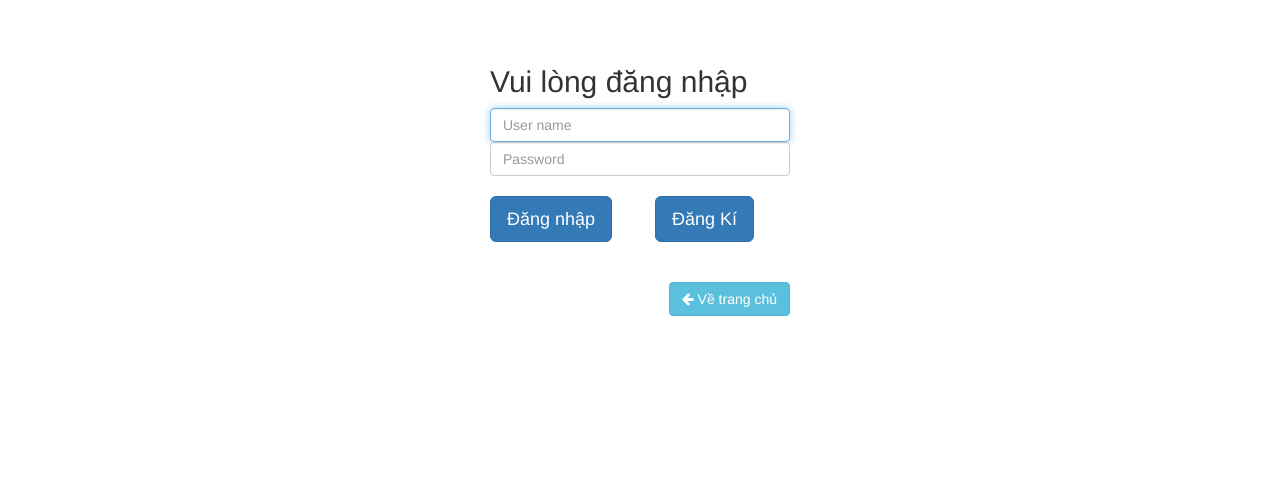
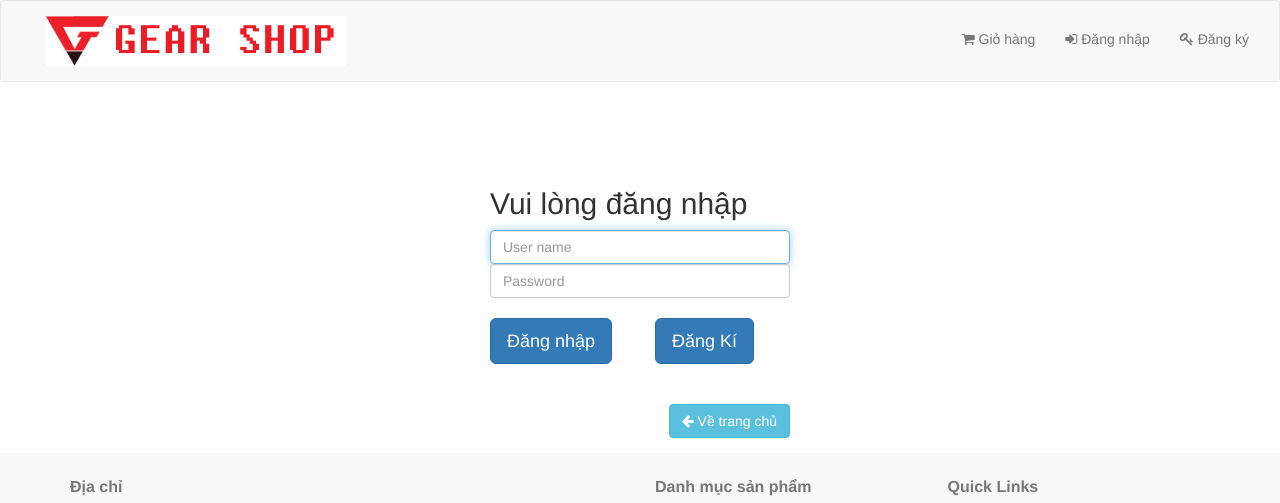
Before and after one commit to Bazhaa/shopgear, a PHP site: page /login.php?url=index.php in a window 1280 px wide. Shown: the top 503 px of the page. Before the commit the page ends 316 px from the top, so only its background shows below. Run offline with PHP 8.4, Linux system fonts and the light colour scheme; data that the repository does not hold is empty.

Commit message:
add footer/add db table

```diff
--- a/css/styles.css
+++ b/css/styles.css
@@ -157,3 +157,56 @@ div.product-list-item:hover {
 	background-color: #f2f2f2;
 	height: 50px;
 }
+
+.site-footer
+{
+  background-color: #f8f8f8;
+  padding:20px;
+  font-size:15px;
+  line-height:20px;
+  color:#737373;
+}
+
+.site-footer h6
+{
+  color:#777777;
+  font-family: "Helvetica Neue", Helvetica, Arial, sans-serif;
+  font-size:16px;
+  font-weight: bold;
+  margin-top:5px;
+}
+.site-footer a
+{
+  color:#737373;
+}
+.site-footer a:hover
+{
+  color:#3366cc;
+  text-decoration:none;
+}
+.footer-links
+{
+  padding-left:0;
+  list-style:none
+}
+.footer-links li
+{
+  display:block
+}
+.footer-links a
+{
+  color:#737373
+}
+.footer-links a:active,.footer-links a:focus,.footer-links a:hover
+{
+  color:#3366cc;
+  text-decoration:none;
+}
+.footer-links.inline li
+{
+  display:inline-block
+}
+.copyright-text
+{
+  margin:0
+}
--- a/footer.php
+++ b/footer.php
@@ -1,21 +1,45 @@
+ <!-- Site footer -->
+ <footer class="site-footer">
+      <div class="container">
+        <div class="row">
+          <div class="col-sm-12 col-md-6">
+          <h6>Địa chỉ</h6>
+          <iframe width="300" height="225" frameborder="0" style="border:0" src="https://www.google.com/maps/embed/v1/place?q=place_id:ChIJuSssds6sNTERhtfMg0bhZLs&key=AIzaSyDM1YpNzsByHaQNJ5uLKw5eeOWRjZS3Bbk" allowfullscreen></iframe>
+          </div>
 
-<style>
+          <div class="col-xs-6 col-md-3">
+            <h6>Danh mục sản phẩm</h6>
+            <ul class="footer-links">
+              <?php
+                require_once('products.php');
+                $categories = getCategories();
+                for($i=0; $i< count($categories); $i++){
+                    $category = $categories[$i];
+              ?>
+                <li><a> <?php echo $category['name'];?> </a></li>
+              <?php
+                }
+              ?>
+            </ul>
+          </div>
 
- .footer {
-     bottom: 0;
-     width: 100%;
-     height: 55px;
-     background-color: #DFDFDF;
- }
- </style>
-
-
-<footer>
-    <div class="container">
-         <p>&copy; Company Name | Privacy Policy | Terms of Service</p>
-         <a class="scroll-to-top rounded" href="#page-top">
-            <i class="fa fa-angle-up"></i>
-        </a>
-         <iframe width="300" height="225" frameborder="0" style="border:0" src="https://www.google.com/maps/embed/v1/place?q=place_id:ChIJuSssds6sNTERhtfMg0bhZLs&key=AIzaSyDM1YpNzsByHaQNJ5uLKw5eeOWRjZS3Bbk" allowfullscreen></iframe>
-     </div>
+          <div class="col-xs-6 col-md-3">
+            <h6>Quick Links</h6>
+            <ul class="footer-links">
+              <li><a href="index.php">Trang chủ</a></li>
+              <li><a href="login.php?url=index.php">Đăng nhập</a></li>
+              <li><a href="signup.php">Đăng kí</a></li>
+            </ul>
+          </div>
+        </div>
+        <hr>
+      </div>
+      <div class="container">
+        <div class="row">
+          <div class="col-md-8 col-sm-6 col-xs-12">
+            <p class="copyright-text">Copyright &copy; 2017 All Rights Reserved by
+            </p>
+          </div>
+        </div>
+      </div>
 </footer>
--- a/header.php
+++ b/header.php
@@ -1,7 +1,7 @@
-<?php
+<!-- <?php
     include_once('users.php');
     session_start();
-?>
+?> -->
 
 <nav class="navbar navbar-default">
     <div class="container-fluid">
--- a/index.php
+++ b/index.php
@@ -93,9 +93,6 @@
         }
       }?>
 </div>
-
-
-
 </div>
   <script type="text/javascript" src="js/jquery-3.2.1.min.js"></script>
   <script type="text/javascript" src="js/bootstrap.js"></script>
--- a/login.php
+++ b/login.php
@@ -47,6 +47,9 @@
 </head>
 
 <body>
+    <div id="header">
+    <?php include ('header.php');?>
+    </div>
     <div class="container">
     <form action = "" method = "post" id="loginForm">
         <div class="row">
@@ -96,5 +99,6 @@
         </div>
       </form>
     </div>
+    <?php include_once('footer.php');?>
    </body>
 </html>
```
Also changed, not shown: detail_product.php (+4 -4 lines), signup.php (+8 -2 lines).
